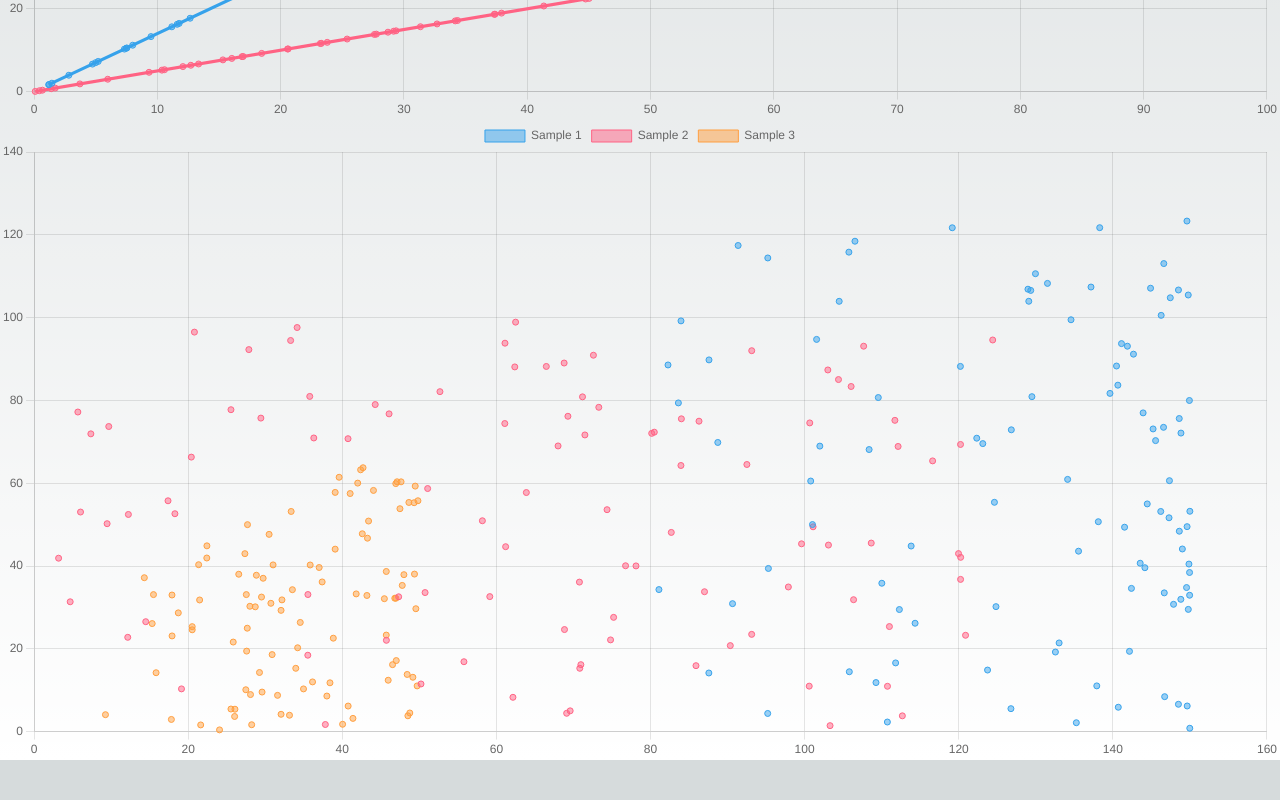
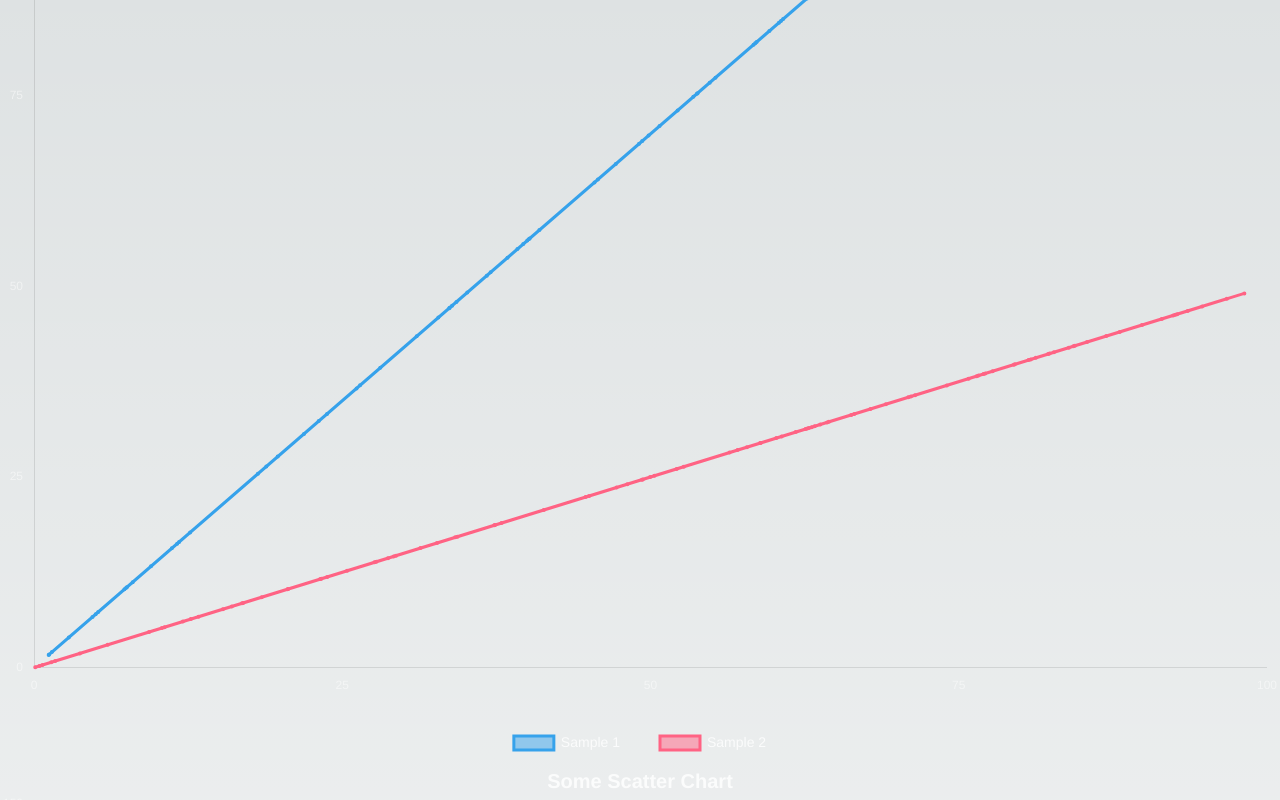
Before and after one commit to jsantos42/bi_dashboard, a Next.js app: page /home in a window 1280 px wide. Shown: the part 520-1320 px from the top of the page. Before the commit the page ends 1280 px from the top, so only its background shows below. Built offline with nearby package versions, Linux system fonts and the light colour scheme.

Commit message:
feat: improve charts' aesthetics

```diff
--- a/src/app/data.ts
+++ b/src/app/data.ts
@@ -31,12 +31,56 @@ export const lineOptions: ChartOptions = {
 		x: {
 			type: 'linear',
 			position: 'bottom',
+			max: 100,
+			ticks: {
+				stepSize: 25,
+				color: 'rgba(255, 255, 255, 0.5)',
+			},
+			grid: {
+				display: false,
+			},
 		},
 		y: {
 			type: 'linear',
 			position: 'left',
+			max: 150,
+			ticks: {
+				stepSize: 25,
+				color: 'rgba(255, 255, 255, 0.5)',
+			},
+			grid: {
+				display: false,
+			},
 		},
 	},
+	plugins: {
+		legend: {
+			display: true,
+			position: 'bottom',
+			labels: {
+				padding: 40,
+				color: 'rgba(255, 255, 255, 0.8)',
+				font: {
+					size: 14,
+				},
+			},
+		},
+		title: {
+			display: true,
+			text: 'Some Line Chart',
+			color: 'rgba(255, 255, 255, 0.8)',
+			font: {
+				size: 20,
+			},
+		},
+	},
+	elements: {
+		point: {
+			radius: 1,
+			borderWidth: 2,
+		},
+	},
+	aspectRatio: 1,
 };
 
 //==============================================================================
@@ -79,10 +123,56 @@ export const scatterOptions: ChartOptions = {
 		x: {
 			type: 'linear',
 			position: 'bottom',
+			max: 150,
+			ticks: {
+				stepSize: 25,
+				color: 'rgba(255, 255, 255, 0.5)',
+			},
+			grid: {
+				display: true,
+				color: 'rgba(255, 255, 255, 0.05)',
+			},
 		},
 		y: {
 			type: 'linear',
 			position: 'left',
+			max: 150,
+			ticks: {
+				stepSize: 25,
+				color: 'rgba(255, 255, 255, 0.5)',
+			},
+			grid: {
+				display: true,
+				color: 'rgba(255, 255, 255, 0.05)',
+			},
 		},
 	},
+	plugins: {
+		legend: {
+			display: true,
+			position: 'bottom',
+			labels: {
+				padding: 20,
+				color: 'rgba(255, 255, 255, 0.8)',
+				font: {
+					size: 14,
+				},
+			},
+		},
+		title: {
+			display: true,
+			text: 'Some Scatter Chart',
+			color: 'rgba(255, 255, 255, 0.8)',
+			font: {
+				size: 20,
+			},
+		},
+	},
+	elements: {
+		point: {
+			radius: 1,
+			borderWidth: 2,
+		},
+	},
+	aspectRatio: 1,
 };
```
